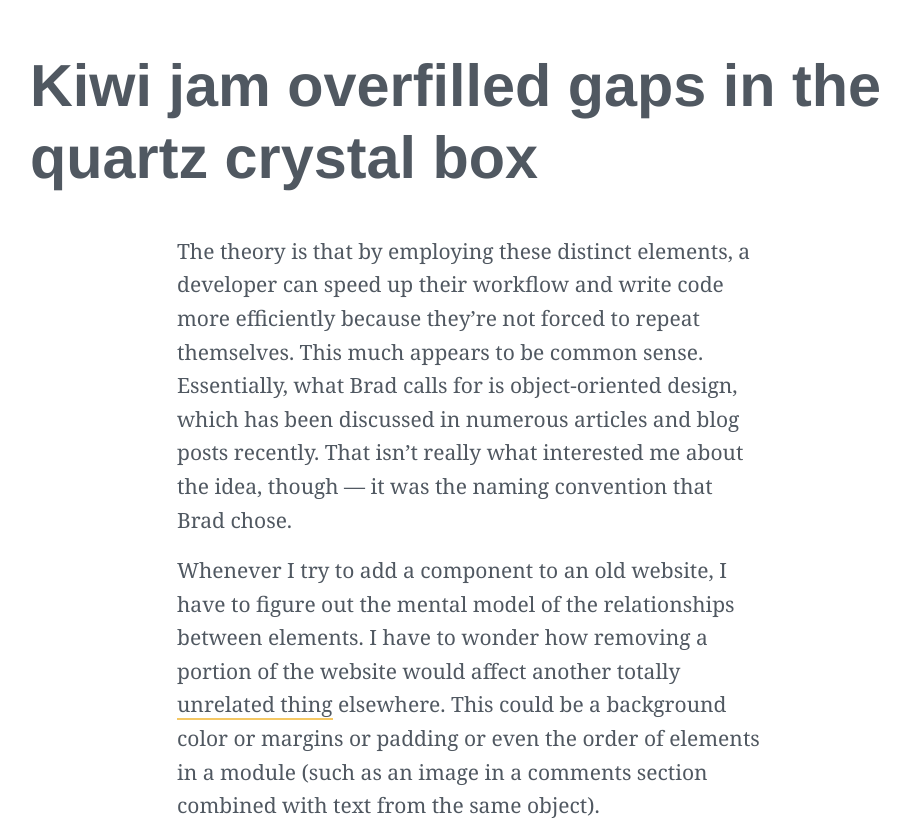
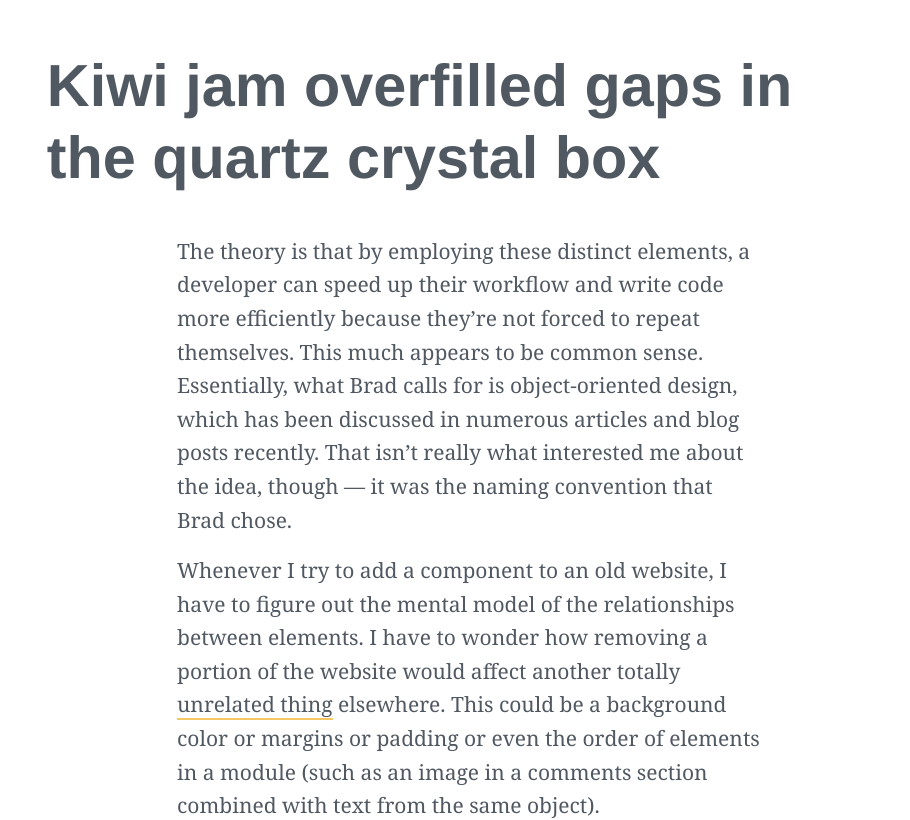
Before and after one commit to jrdnbwmn/jrdnbwmn.github.io, a Jekyll site: the page built from _posts/2017-01-20-a-test-post.markdown, in a window 1280 px wide. Shown: the top 820 px of the page, without its empty margins (169-1079 px from the left). Built offline with Jekyll 4.4.1, drawn with Linux system fonts in a browser that asks for light colours; grey boxes are pictures that could not be loaded.

Commit message:
Theme work

```diff
--- a/_posts/2017-01-20-a-test-post.markdown
+++ b/_posts/2017-01-20-a-test-post.markdown
@@ -36,10 +36,12 @@
 
 Check out the [Jekyll docs](http://jekyllrb.com) for more info on how to get the most out of Jekyll. File all bugs/feature requests at [Jekyll's GitHub repo](https://github.com/mojombo/jekyll).
 
-<figure class="embed">
+<div class="embed">
+<figure>
 <img src="/uploads/imgh2.jpg" alt="Default image">
 <figcaption>Robin <span class="italic">Hood Foundational</span> Library</figcaption>
 </figure>
+</div>
 
 The theory is that by employing these distinct elements, a developer can speed up their workflow and write code more efficiently because they’re not forced to repeat themselves. This much appears to be common sense. Essentially, what Brad calls for is object-oriented design, which has been discussed in numerous articles and blog posts recently. That isn’t really what interested me about the idea, though — it was the naming convention that Brad chose.
 
--- a/_scss/_article.scss
+++ b/_scss/_article.scss
@@ -4,6 +4,8 @@
     margin-left: auto;
     margin-right: auto;
     max-width: $max-post-width+($max-post-width/2);
+    padding-right: $outside-mobile-margin;
+    padding-left: $outside-mobile-margin;
 }
 
 .article p,
```
Also changed, not shown: css/main.css.
